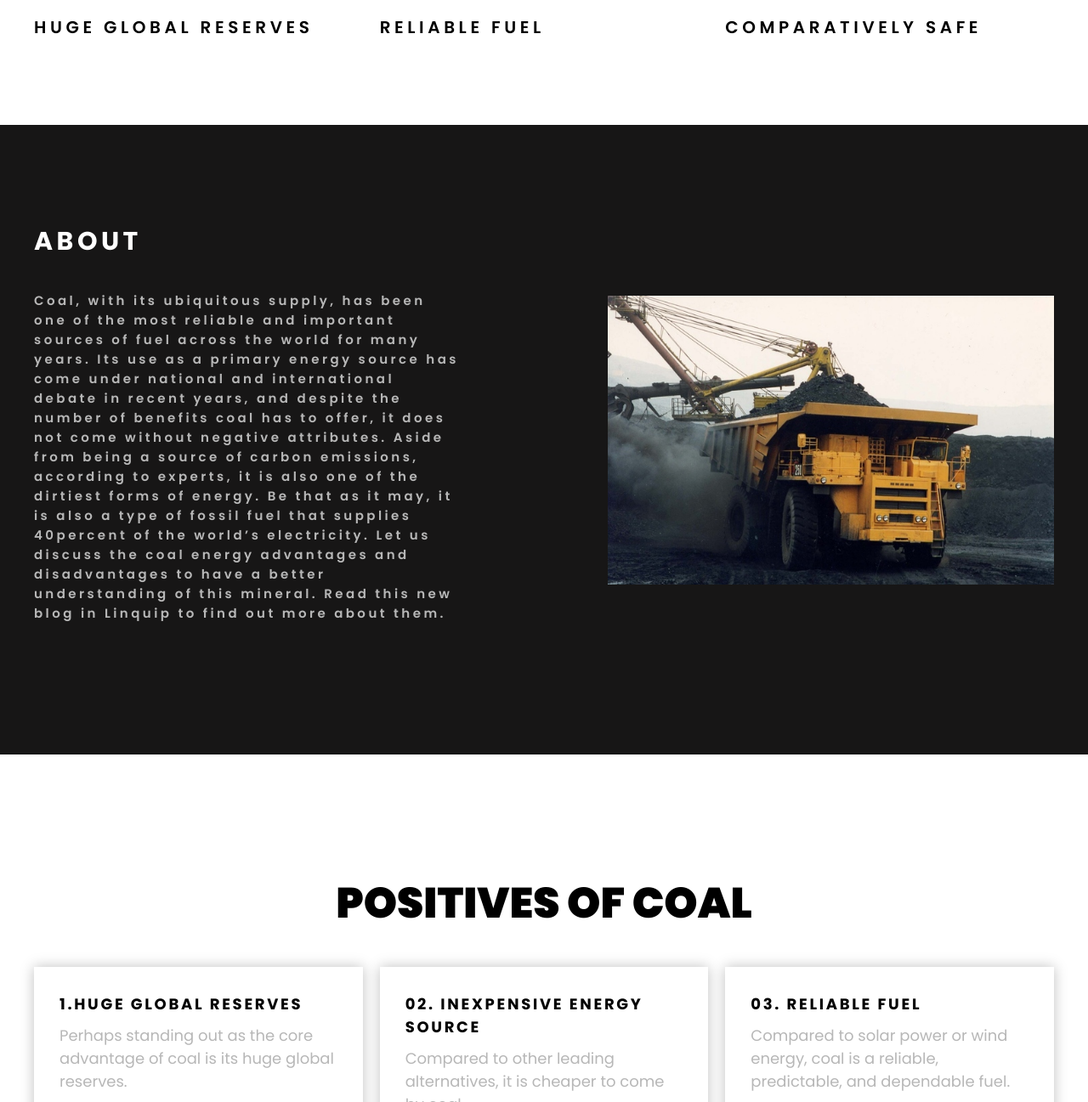
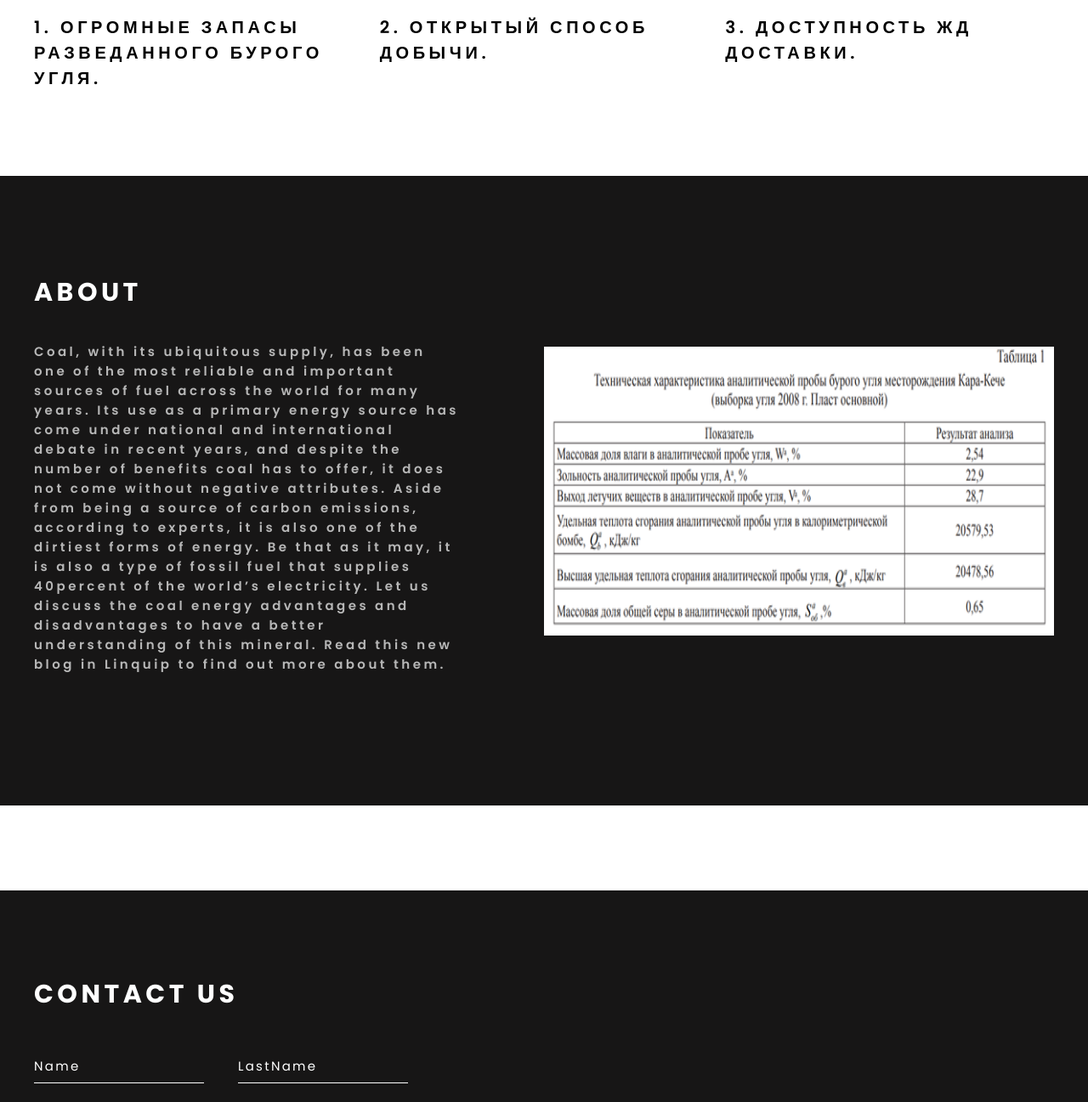
Before and after one commit to Ruslanqq/EuroWayKg, a plain HTML site: page index.html in a window 1280 px wide. Shown: the part 1503-2800 px from the top of the page at 85% size. Drawn offline with nearby package versions, Linux system fonts and the light colour scheme.

Commit message:
1324234rwdrfdfs

```diff
--- a/css/style.css
+++ b/css/style.css
@@ -68,7 +68,8 @@ p {
 }
 
 .header__block {
-    width: 20%;
+    display: flex;
+    gap: 40px;
 }
 
 .header__logo {
--- a/index.html
+++ b/index.html
@@ -18,7 +18,8 @@
         <div class="header__wrapper">
 
             <div class="header__block">
-
+                <p class="nav__link">+996709 51 9669</p>
+                <p class="nav__link">gmail</p>
             </div>
 
 
@@ -110,7 +111,7 @@
                         </div>
                     </div>
                     <h3 class="services__title">
-                        Huge Global Reserves
+                        1.	Огромные запасы разведанного БУРОГО УГЛЯ.
                     </h3>
                 </a>
             </div>
@@ -128,7 +129,7 @@
                         </div>
                     </div>
                     <h3 class="services__title">
-                        Reliable Fuel
+                        2.	Открытый способ добычи.
                     </h3>
                 </a>
             </div>
@@ -146,7 +147,7 @@
                         </div>
                     </div>
                     <h3 class="services__title">
-                        Comparatively Safe
+                        3.	Доступность ЖД доставки.
                     </h3>
                 </a>
             </div>
@@ -169,45 +170,9 @@
                 </p>
             </div>
             <!--/about__block-->
-
-            <img src="img/about_img.jpg" alt="" class="about__img">
+            <img style="max-width: 50%;" src="img/otchet.png" alt="" class="about__img">
         </div>
         <!--/about__wrapper-->
-    </div>
-    <!--/container-->
-</section>
-
-<section class="section process">
-    <div class="container">
-        <h2 class="process__title">Positives of Coal</h2>
-
-        <div class="wrapper">
-            <div class="block">
-                <div class="process__item">
-                    <h4 class="info__title">1.Huge Global Reserves</h4>
-                    <p class="info__text">
-                        Perhaps standing out as the core advantage of coal is its huge global reserves.
-                    </p>
-                </div>
-            </div>
-            <div class="block">
-                <div class="process__item">
-                    <h4 class="info__title">02. Inexpensive Energy Source</h4>
-                    <p class="info__text">
-                        Compared to other leading alternatives, it is cheaper to come by coal.
-                    </p>
-                </div>
-            </div>
-            <div class="block">
-               <div class="process__item">
-                   <h4 class="info__title">03. Reliable Fuel</h4>
-                   <p class="info__text">
-                    Compared to solar power or wind energy, coal is a reliable, predictable, and dependable fuel.
-
-                   </p>
-               </div>
-            </div>
-        </div>
     </div>
     <!--/container-->
 </section>
```
Also changed, not shown: img/otchet.png (added).
